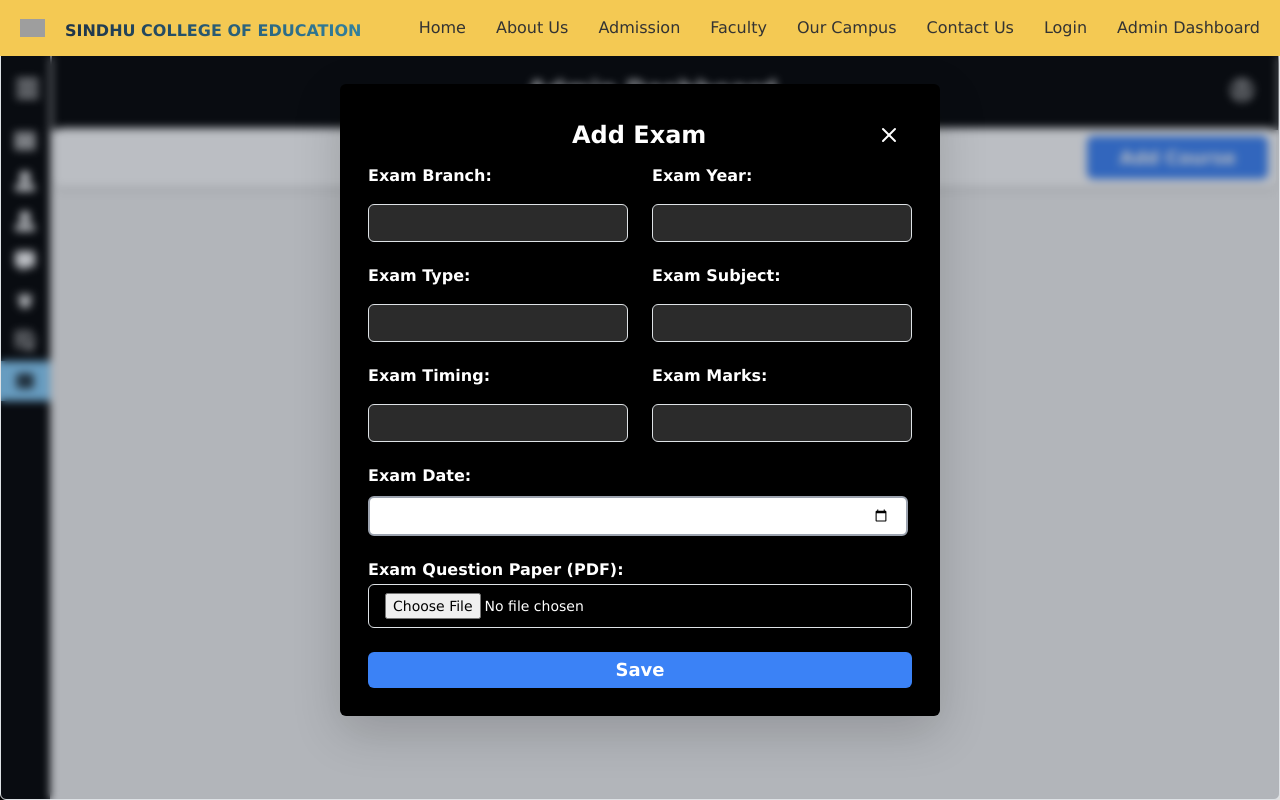
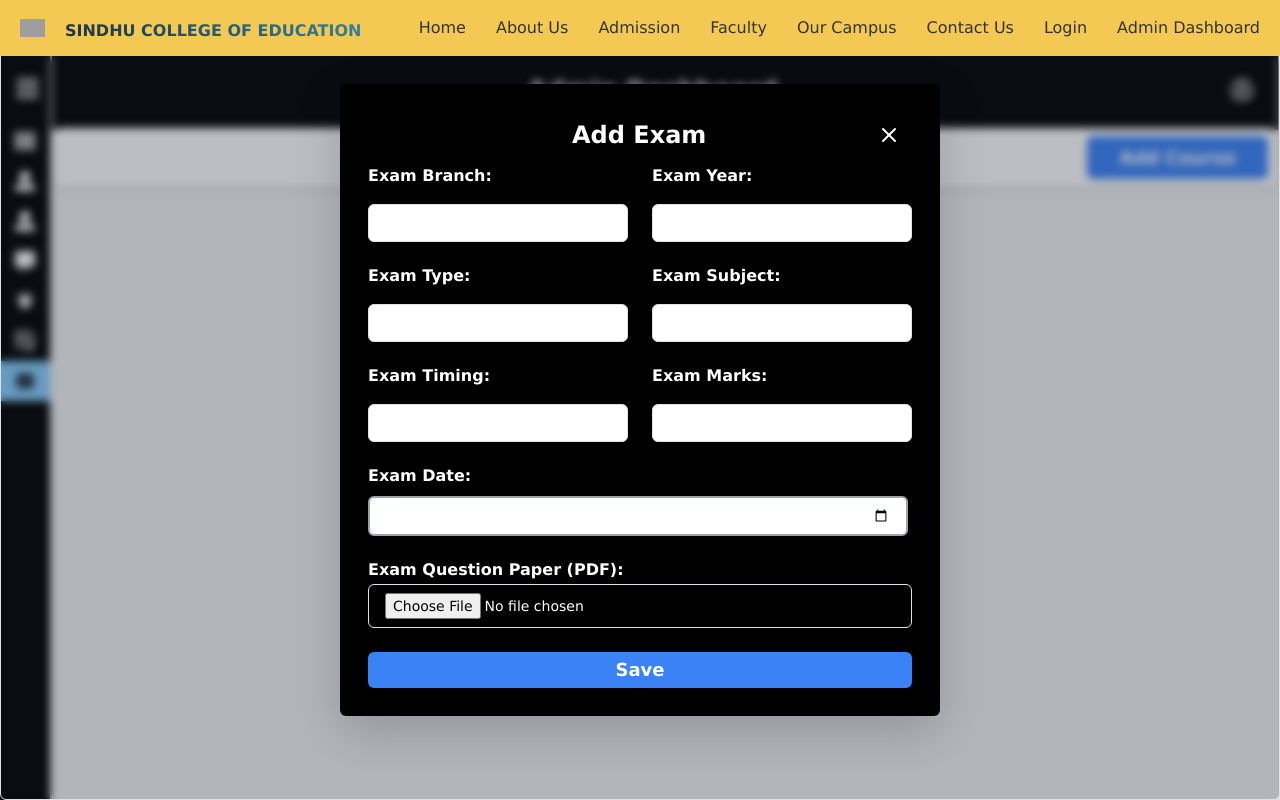
Before and after one commit to AK050688/Sindhu-College-UI, a React (Create React App) app: page /exam in a window 1280 px wide. Both pictures are taken after a click on the button "Add Course". Built offline with nearby package versions, Linux system fonts and the light colour scheme; grey boxes are pictures that could not be loaded.

Commit message:
AyushiVashisth

```diff
--- a/src/pages/AdminDashboard/Exam.jsx
+++ b/src/pages/AdminDashboard/Exam.jsx
@@ -87,7 +87,7 @@ const Exam = () => {
                     id="exam-branch"
                     value={examBranch}
                     onChange={(e) => setExamBranch(e.target.value)}
-                    className="border border-gray-400 rounded px-3 py-2 w-full"
+                    className="border border-gray-400 rounded px-3 py-2 w-full bg-white"
                   />
                 </div>
                 <div className="">
@@ -102,7 +102,7 @@ const Exam = () => {
                     id="exam-year"
                     value={examYear}
                     onChange={(e) => setExamYear(e.target.value)}
-                    className="border border-gray-400 rounded px-3 py-2 w-full"
+                    className="border border-gray-400 rounded px-3 py-2 w-full bg-white"
                   />
                 </div>
                 <div className="">
@@ -117,7 +117,7 @@ const Exam = () => {
                     id="exam-type"
                     value={examType}
                     onChange={(e) => setExamType(e.target.value)}
-                    className="border border-gray-400 rounded px-3 py-2 w-full"
+                    className="border border-gray-400 rounded px-3 py-2 w-full bg-white"
                   />
                 </div>
                 <div className="">
@@ -132,7 +132,7 @@ const Exam = () => {
                     id="exam-subject"
                     value={examSubject}
                     onChange={(e) => setExamSubject(e.target.value)}
-                    className="border border-gray-400 rounded px-3 py-2 w-full"
+                    className="border border-gray-400 rounded px-3 py-2 w-full bg-white"
                   />
                 </div>
                 <div className="">
@@ -147,7 +147,7 @@ const Exam = () => {
                     id="exam-timing"
                     value={examTiming}
                     onChange={(e) => setExamTiming(e.target.value)}
-                    className="border border-gray-400 rounded px-3 py-2 w-full"
+                    className="border border-gray-400 rounded px-3 py-2 w-full bg-white"
                   />
                 </div>
                 <div className="">
@@ -162,7 +162,7 @@ const Exam = () => {
                     id="exam-marks"
                     value={examMarks}
                     onChange={(e) => setExamMarks(e.target.value)}
-                    className="border border-gray-400 rounded px-3 py-2 w-full"
+                    className="border border-gray-400 rounded px-3 py-2 w-full bg-white"
                   />
                 </div>
                 <div className="">
--- a/src/pages/AdminDashboard/Student.jsx
+++ b/src/pages/AdminDashboard/Student.jsx
@@ -132,13 +132,13 @@ function Student() {
                     <td>
                       <button
                         onClick={() => toggleRowStatus(index)}
-                        className={`bg-transparent border rounded-md px-3 py-1 mt-0 text-sm ${
+                        className={`border rounded-md px-3 py-1 mt-0 text-sm ${
                           student.status
-                            ? "border-green-500 bg-green-500 text-white"
-                            : "border-red-500 bg-red-500 text-white"
+                            ? "border-red-500 bg-red-500 text-white"
+                            : "border-green-500 bg-green-500 text-white"
                         }`}
                       >
-                        {student.status ? "Enable" : "Disable"}
+                        {student.status ? "Disable" : "Enable"}
                       </button>
                     </td>
                     <td>
--- a/src/pages/AdminDashboard/Teachers.jsx
+++ b/src/pages/AdminDashboard/Teachers.jsx
@@ -126,13 +126,13 @@ function Teachers() {
                     <td>
                       <button
                         onClick={() => toggleTeacherStatus(index)}
-                        className={`bg-transparent border rounded-md px-3 py-1 mt-0 text-sm ${
+                        className={`border rounded-md px-3 py-1 mt-0 text-sm ${
                           teacher.status
-                            ? "border-green-500 bg-green-500 text-white"
-                            : "border-red-500 bg-red-500 text-white"
+                            ? "border-red-500 bg-red-500 text-white"
+                            : "border-green-500 bg-green-500 text-white"
                         }`}
                       >
-                        {teacher.status ? "Enable" : "Disable"}
+                        {teacher.status ? "Disable" : "Enable"}
                       </button>
                     </td>
                     <td>
```
